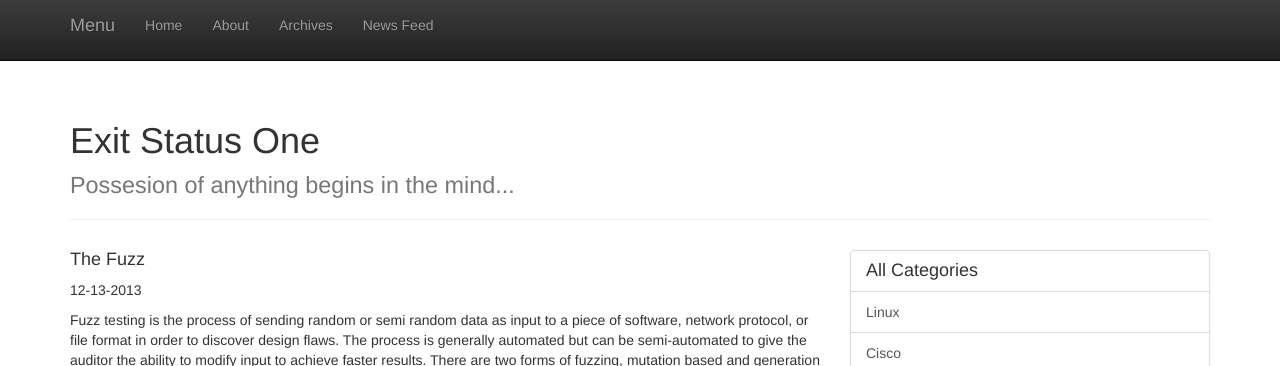
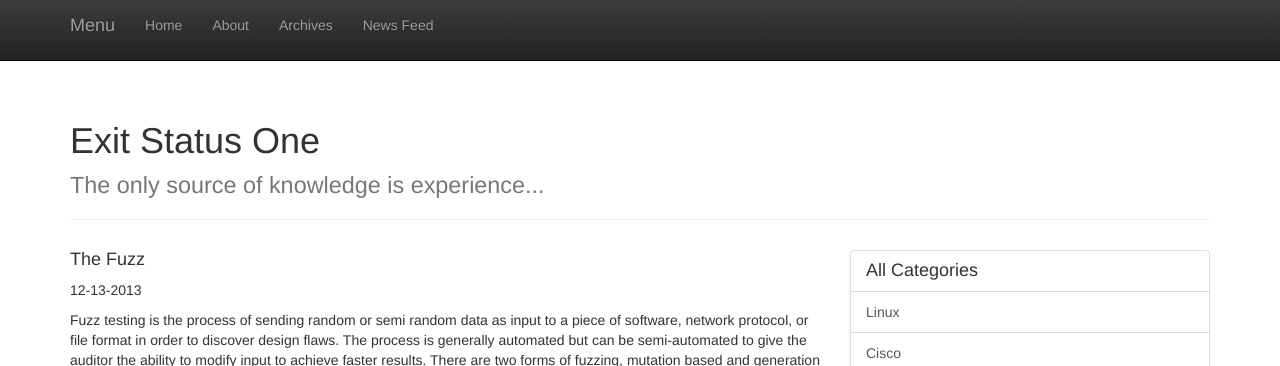
Before and after one commit to BrentonEarl/brentonearl.github.io, a Jekyll site: the page built from index.html, in a window 1280 px wide. Shown: the top 366 px of the page. Built offline with Jekyll 4.4.1, drawn with Linux system fonts in a browser that asks for light colours; nearby versions of some CDN libraries; Markdown is read by kramdown in place of the engine named in the settings.

Commit message:
Changed tagline

```diff
--- a/_config.yml
+++ b/_config.yml
@@ -1,7 +1,7 @@
 title: "Exit Status One"
 description: "A compilation of News, Programming, Linux, Web design and Ruby."
 keywords: "Software, Development, Ruby, Jekyll, Sinatra, Linux, Security, Programming, Tutorial, Technology"
-tagline: "Possesion of anything begins in the mind..."
+tagline: "The only source of knowledge is experience..."
 user: Brent Earl
 
 baseurl: ""
```
Also changed, not shown: 1 other file.
